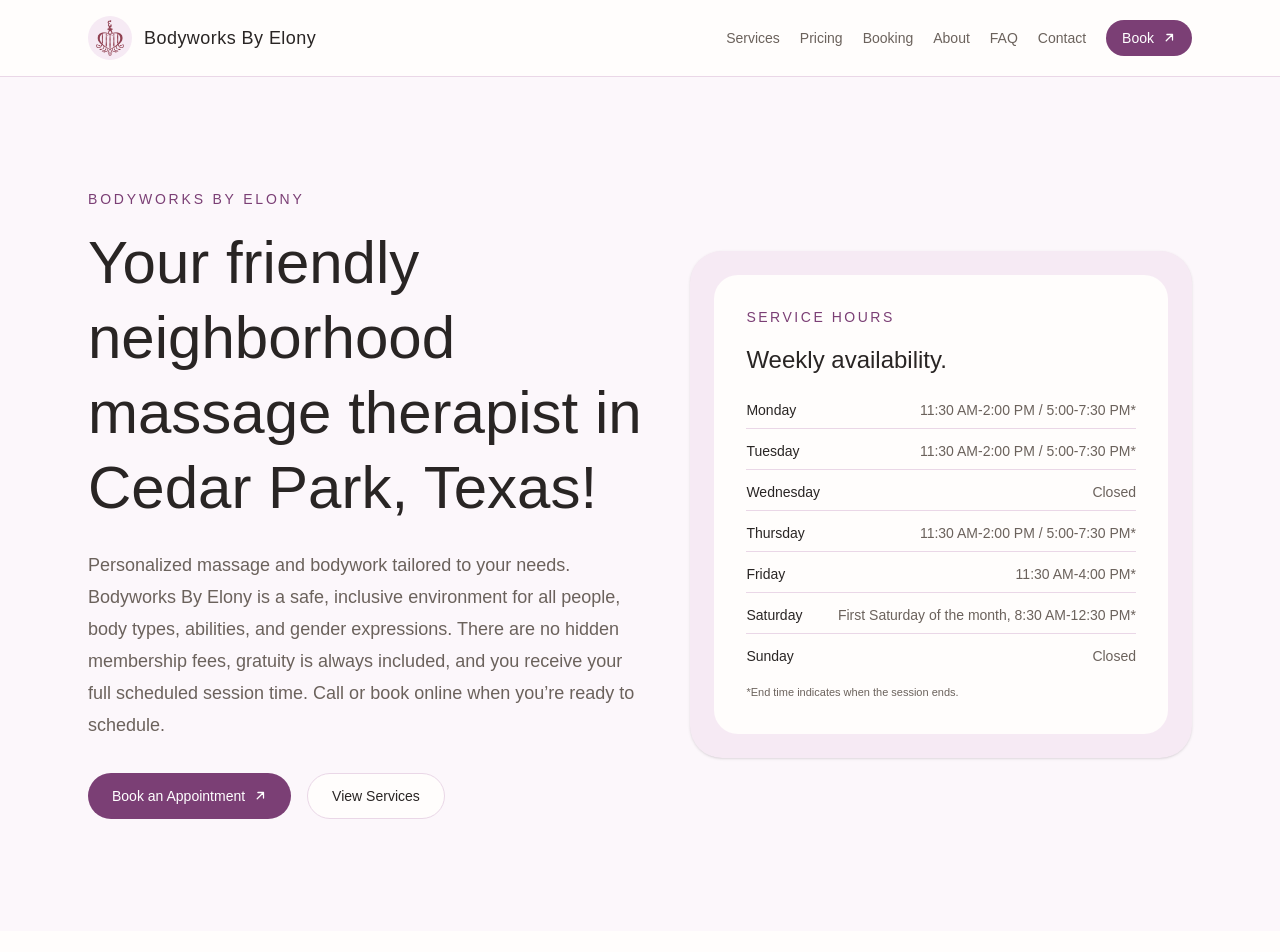
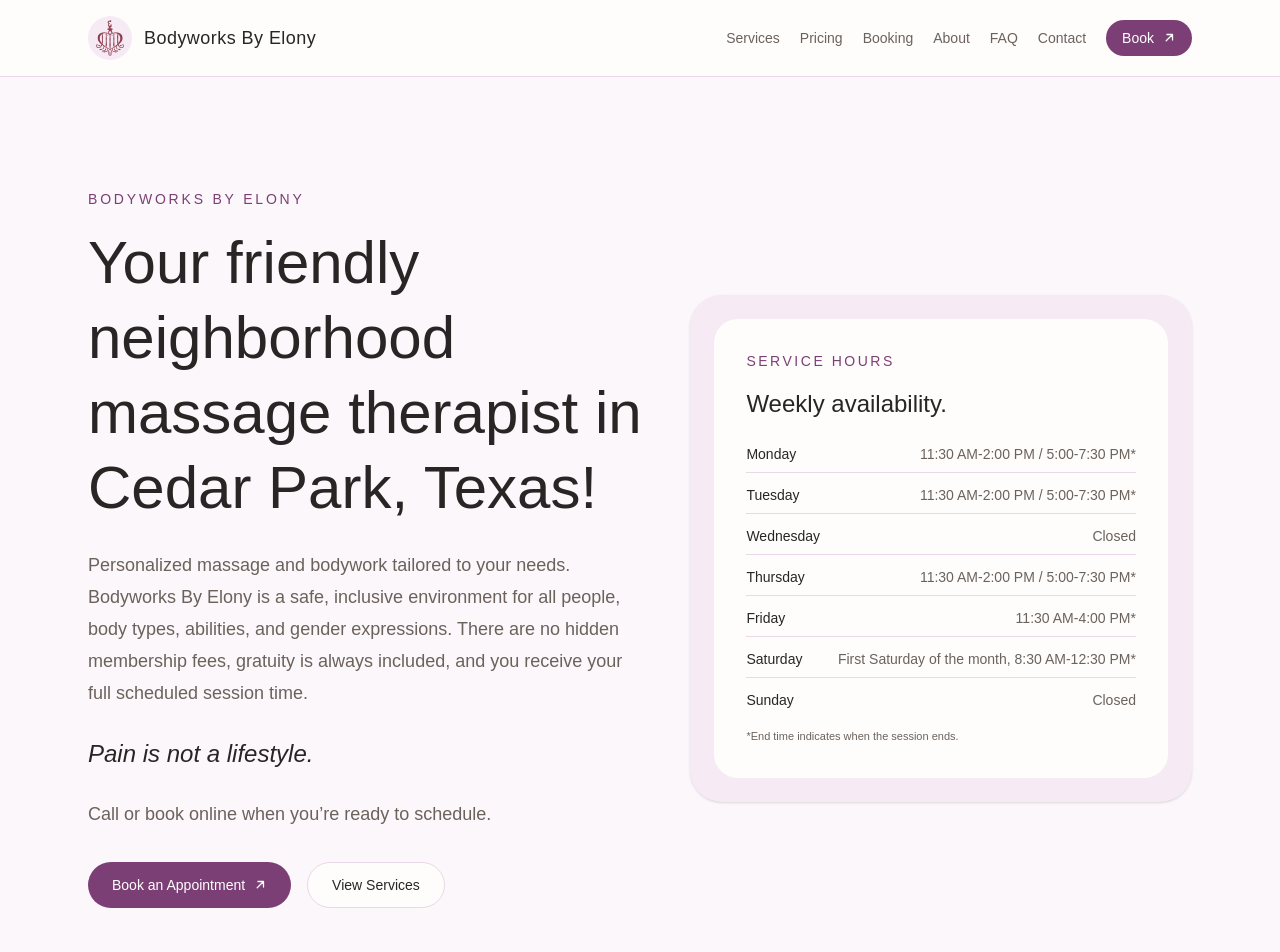
Before and after one commit to arosado-projects/bodyworks-by-elony, a Next.js app: page / in a window 1280 px wide. Shown: the top 952 px of the page. Built offline with nearby package versions, Linux system fonts and the light colour scheme.

Commit message:
Update page.tsx
Added pain is not a lifestyle tag

```diff
--- a/app/page.tsx
+++ b/app/page.tsx
@@ -87,9 +87,25 @@ export default function HomePage() {
         Your friendly neighborhood massage therapist in Cedar Park, Texas!
       </h1>
 
-      <p className="mb-8 max-w-2xl text-lg leading-8 text-bwe-muted">
-        Personalized massage and bodywork tailored to your needs. Bodyworks By Elony is a safe, inclusive environment for all people, body types, abilities, and gender expressions. There are no hidden membership fees, gratuity is always included, and you receive your full scheduled session time. Call or book online when you’re ready to schedule.
-      </p>
+      <div className="mb-8 max-w-2xl">
+  <p className="text-lg leading-8 text-bwe-muted">
+    Personalized massage and bodywork tailored to your needs. Bodyworks By
+    Elony is a safe, inclusive environment for all people, body types,
+    abilities, and gender expressions. There are no hidden membership fees,
+    gratuity is always included, and you receive your full scheduled session
+    time.
+  </p>
+
+  <div className="my-7">
+    <p className="text-2xl font-light italic leading-snug text-bwe-text">
+      Pain is not a lifestyle.
+    </p>
+  </div>
+
+  <p className="text-lg leading-8 text-bwe-muted">
+    Call or book online when you’re ready to schedule.
+  </p>
+</div>
 
       <div className="flex flex-wrap gap-4">
         <a
```
